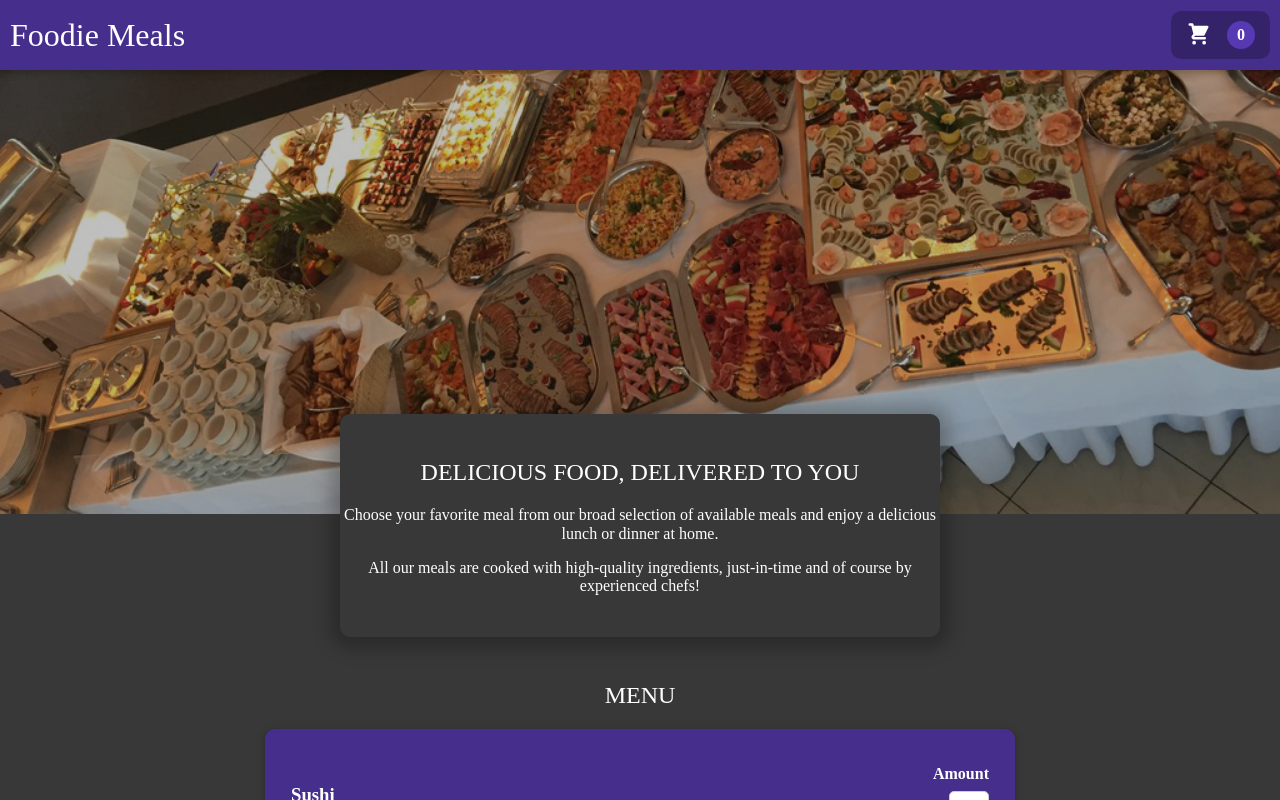
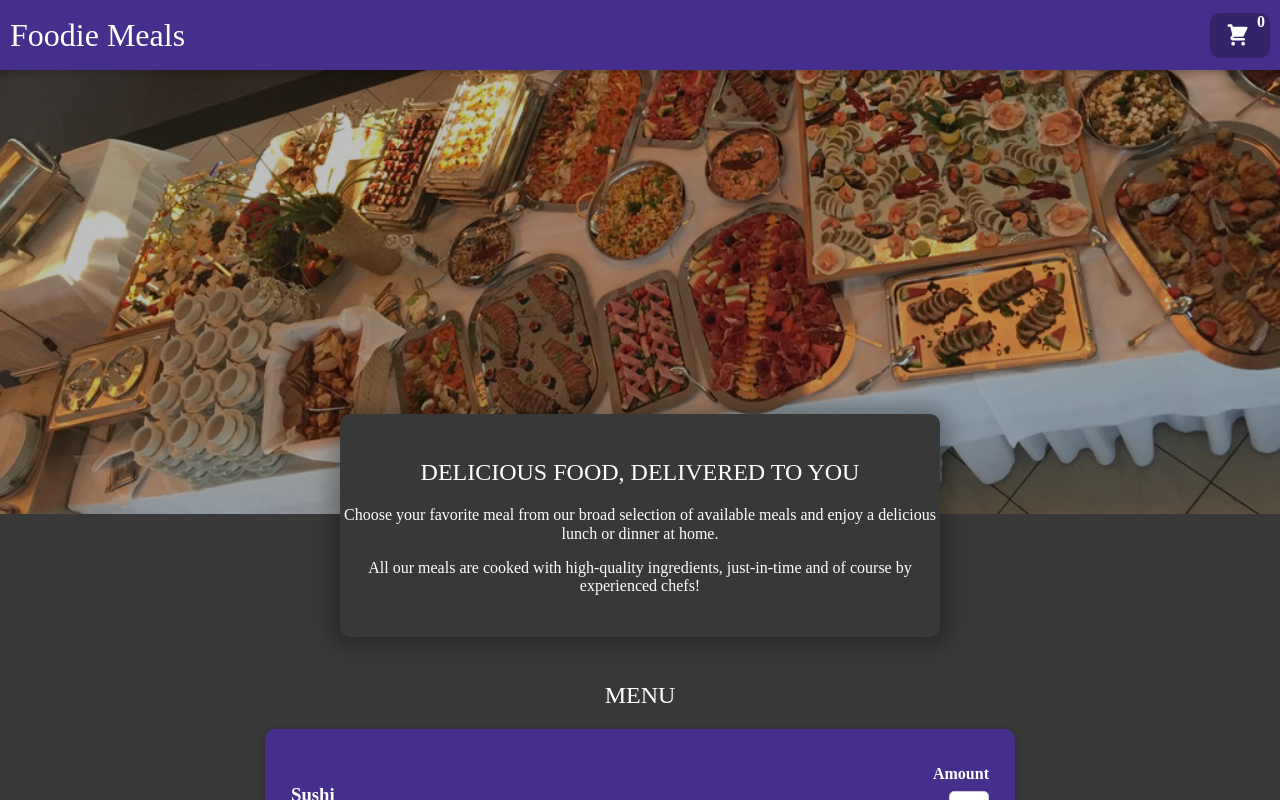
Before and after one commit to flare-s/foodie-meals, a React (Create React App) app: page / in a window 1280 px wide. Shown: the top 800 px of the page. Built offline with nearby package versions, Linux system fonts and the light colour scheme.

Commit message:
Altered the cart button styles

```diff
--- a/src/components/Cart/CartButton/CartButton.module.scss
+++ b/src/components/Cart/CartButton/CartButton.module.scss
@@ -8,30 +8,26 @@
   align-items: center;
   border-radius: 10px;
   font-weight: bold;
-
+  position: relative;
   &:hover,
   &:active {
     background-color: var(--primary-color-dark);
-  }
-
-  &:hover .badge,
-  &:active .badge {
-    background-color: var(--primary-color);
   }
 }
 
 .icon {
   width: toRem(25);
   height: toRem(25);
-  margin-right: toRem(8);
+  margin-right: toRem(5);
 }
 
 .badge {
-  background-color: var(--primary-color-light);
   padding: toRem(5) toRem(10);
   border-radius: 25px;
-  margin-left: toRem(8);
   font-weight: bold;
+  position: absolute;
+  top: -5px;
+  right: -5px;
 }
 
 .bump {
```
